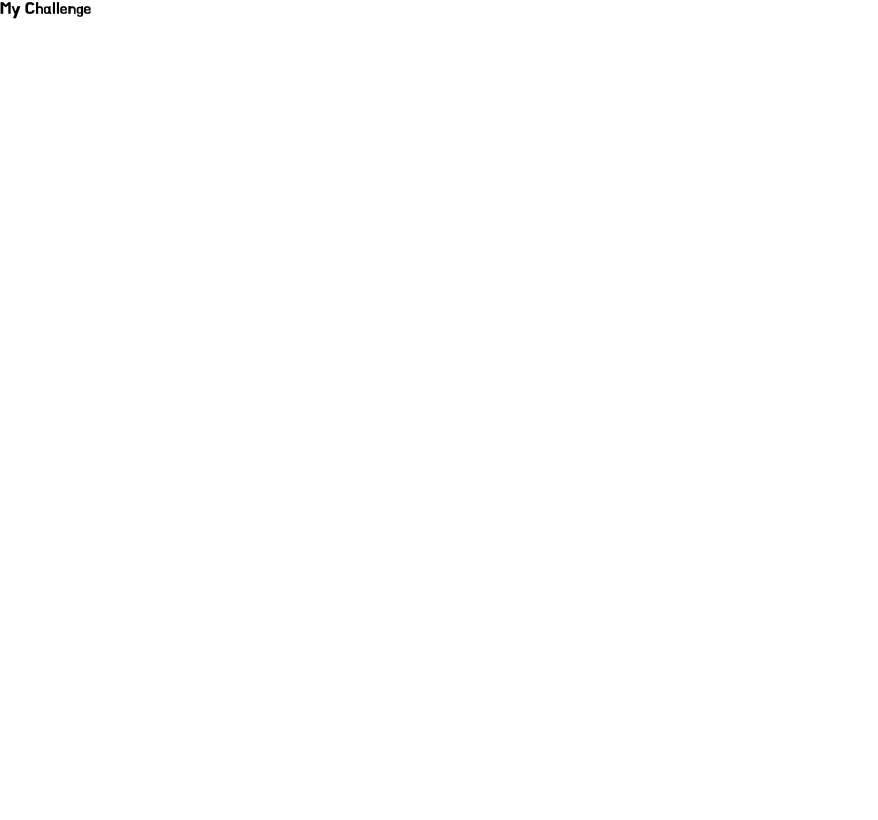
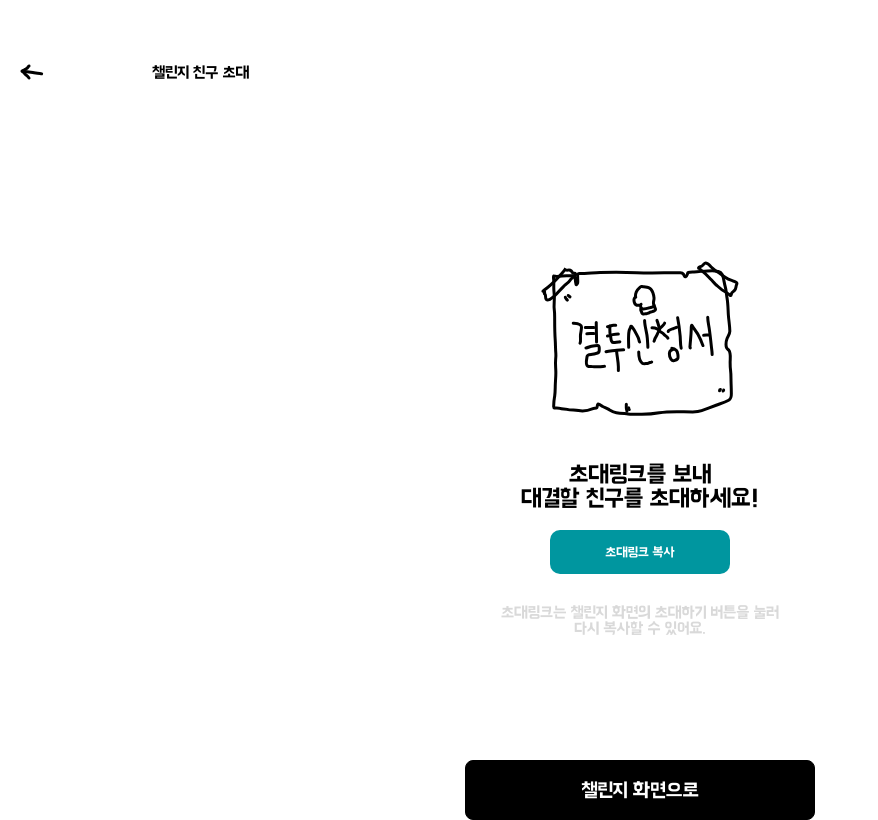
Before and after one commit to unithon-9th-10th/10-Beggar-Front, a Next.js app in the folder beggar/: page /inviteUser in a window 1280 px wide. Shown: the whole page, without its empty margins (0-878 px from the left). Built offline with nearby package versions, Linux system fonts and the light colour scheme.

Commit message:
feat: 친구 초대하기 퍼블리싱 및 버튼 수정

```diff
--- a/beggar/components/common/defaultBtn/index.tsx
+++ b/beggar/components/common/defaultBtn/index.tsx
@@ -24,6 +24,7 @@ const DefaultBtnBox = styled.input<{
   border-radius: 8px;
   color: ${({ theme }) => theme.color.white};
   font-size: 20px;
+  font-family: BM-HANNA;
   font-weight: 400;
   ::disabled {
     border: none;
--- a/beggar/components/createUser/index.tsx
+++ b/beggar/components/createUser/index.tsx
@@ -54,7 +54,6 @@ const CreateUser = () => {
 const Wrapper = styled.div`
   display: flex;
   flex-direction: column;
-  justify-content: center;
   align-items: center;
 `;
 
@@ -62,9 +61,9 @@ const Header = styled.div`
   display: flex;
   padding: 0 20px;
   margin-top: 48px;
+  margin-bottom: 62px;
   > p {
     margin-left: 108px;
-    margin-bottom: 62px;
   }
 `;
 
--- /dev/null
+++ b/beggar/components/followUser/index.tsx
@@ -0,0 +1,88 @@
+import React from "react";
+import styled from "styled-components";
+import Image from "next/image";
+import Arrow from "../../assets/img/common/leftArrow.svg";
+import FightImg from "../../assets/img/fightPaper.svg";
+import theme from "../../styles/theme";
+import DefaultBtn from "../common/defaultBtn";
+
+const FollowUser = () => {
+  return (
+    <div>
+      <Header>
+        <Image id="arrow" src={Arrow} alt="arrow" />
+        <p>챌린지 친구 초대</p>
+      </Header>
+      <Body>
+        <Image id="fight" src={FightImg} alt="Fight" />
+        <div className="intro">
+          <p>초대링크를 보내</p>
+          <p>대결할 친구를 초대하세요!</p>
+        </div>
+        <CopyBtn theme={theme}>초대링크 복사</CopyBtn>
+        <div className="description">
+          <DescriptionText theme={theme}>
+            초대링크는 챌린지 화면의 초대하기 버튼을 눌러
+          </DescriptionText>
+          <DescriptionText theme={theme}>
+            다시 복사할 수 있어요.
+          </DescriptionText>
+        </div>
+        <DefaultBtn height={60} value={"챌린지 화면으로"} />
+      </Body>
+    </div>
+  );
+};
+
+const Header = styled.div`
+  display: flex;
+  padding: 0 20px;
+  margin-top: 48px;
+  margin-bottom: 165px;
+  > p {
+    margin-left: 108px;
+  }
+`;
+
+const Body = styled.div`
+  display: flex;
+  flex-direction: column;
+  justify-content: center;
+  align-items: center;
+
+  .intro {
+    margin-bottom: 20px;
+    margin-top: 46px;
+    > p {
+      margin: 0;
+      font-size: 24px;
+      font-weight: 400;
+      text-align: center;
+    }
+  }
+
+  .description {
+    margin-bottom: 124px;
+  }
+`;
+
+const CopyBtn = styled.button`
+  width: 180px;
+  height: 44px;
+  margin-bottom: 30px;
+  font-family: BM-HANNA;
+  background-color: #00969f;
+  border: none;
+  border-radius: 10px;
+  color: ${({ theme }) => theme.color.white};
+`;
+
+const DescriptionText = styled.p`
+  margin: 0;
+  color: ${({ theme }) => theme.color.light_gray};
+  text-align: center;
+  font-size: 16px;
+  font-weight: 400;
+`;
+
+export default FollowUser;
--- /dev/null
+++ b/beggar/pages/inviteUser.tsx
@@ -0,0 +1,9 @@
+import { NextPage } from "next";
+import React from "react";
+import FollowUser from "../components/followUser";
+
+const InviteUserPage: NextPage = () => {
+  return <FollowUser />;
+};
+
+export default InviteUserPage;
```
Also changed, not shown: beggar/assets/img/fightPaper.svg (added).
